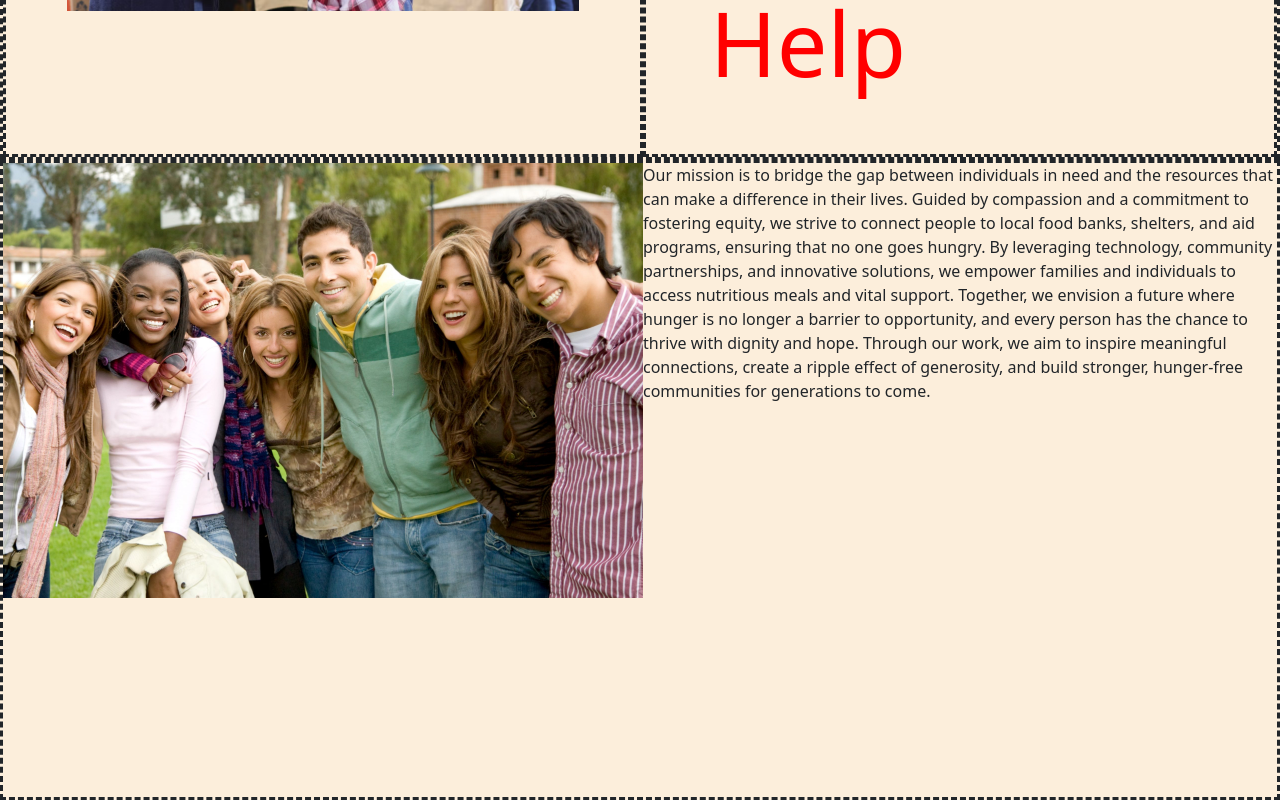
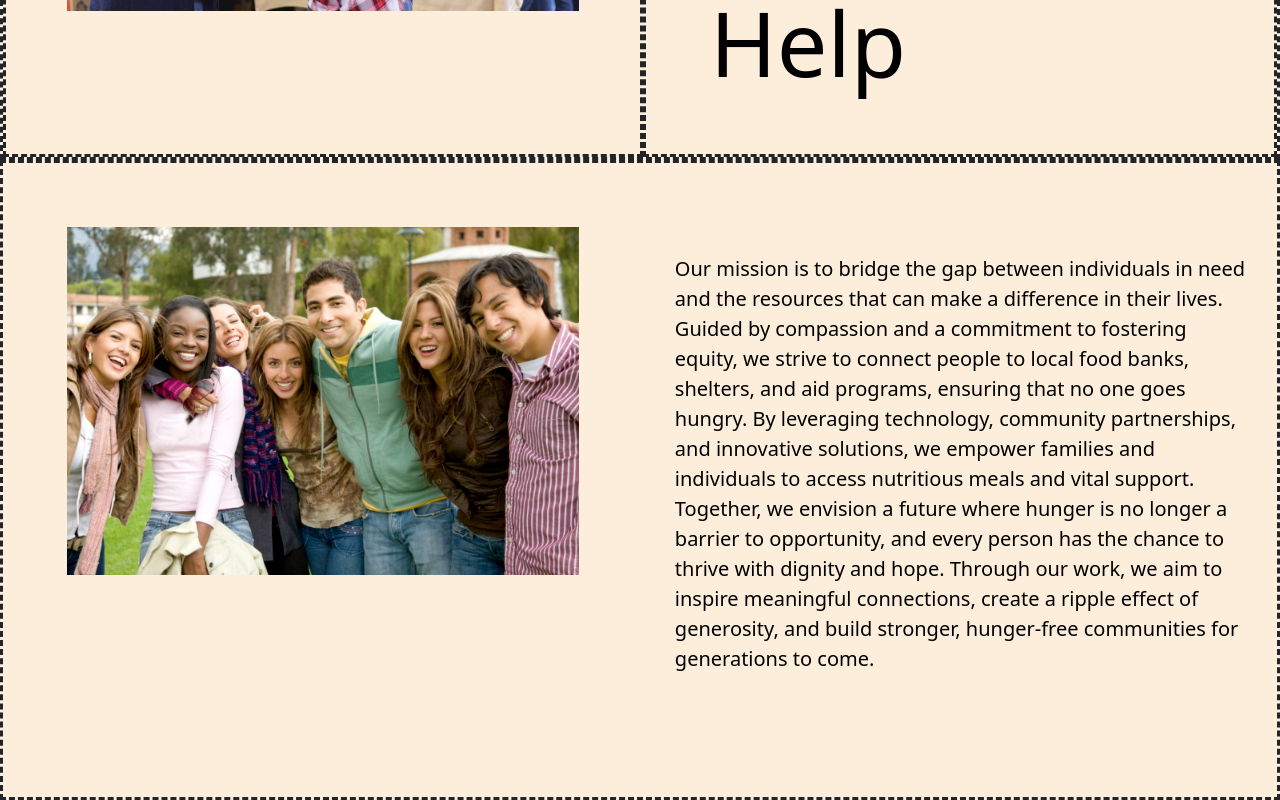
Before and after one commit to Gitphin/minnehack-2025, a React (Vite) app in the folder food-app/: page / in a window 1280 px wide. Shown: the part 536-1336 px from the top of the page. Built offline with nearby package versions, Linux system fonts and the light colour scheme.

Commit message:
frontend stuff

```diff
--- a/food-app/src/App.css
+++ b/food-app/src/App.css
@@ -15,7 +15,7 @@ nav{
     border-style: dashed;
 }
 .motto-container p{
-    color: red;
+    color: black;
     font-size: 90px;
 
     display: flex;
@@ -56,10 +56,29 @@ nav{
 }
 
 #group-of-people-image{
-    width: 50vw;
+    margin: 5vw;
+    width: 40vw; /* Makes the image's width 90% of the viewport width */
+    height: auto; /* Ensures the aspect ratio is maintained */
+    max-height: 90vh; /* Ensures the image doesn't exceed 90% of the viewport height */
+    object-fit: contain; /* Ensures the image scales properly within its container */
 }
+
 #group-of-people-container{
     width: 50vw;
+
+}
+
+#mission-statement-container{
+    display: flex;
+    justify-content: center;
+    align-items: center;
+}
+#mission-statement-container p{
+    margin-bottom: 5%;
+    margin-left: 5%;
+    margin-right: 5%;
+    font-size: 20px;
+    color: black;
 }
 
 
@@ -69,10 +88,16 @@ nav{
     .motto-container p{
         font-size: 65px;
     }
+    #mission-statement-container p{
+        font-size: 18px;
+    }
 }
 
 @media (max-width: 900px){
     .motto-container p{
         font-size: 40px;
     }
+    #mission-statement-container p{
+        font-size: 10px;
+    }
 }
```
